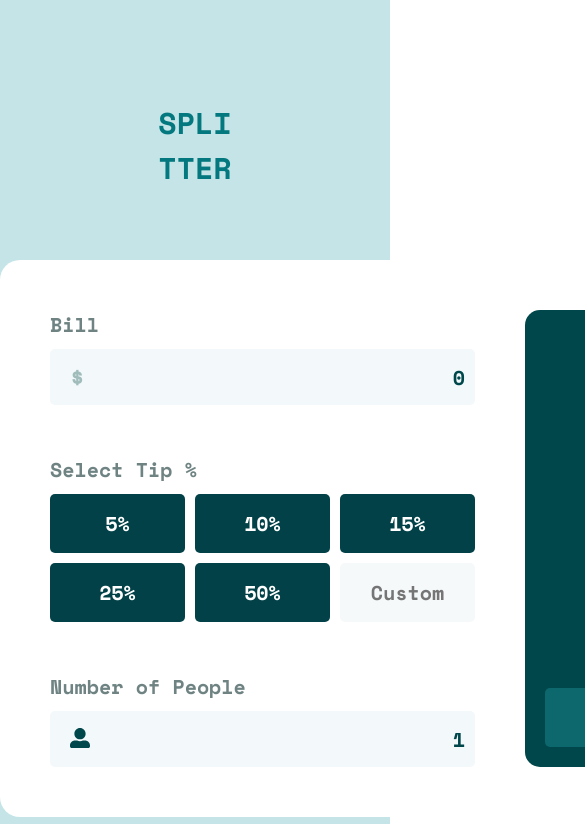
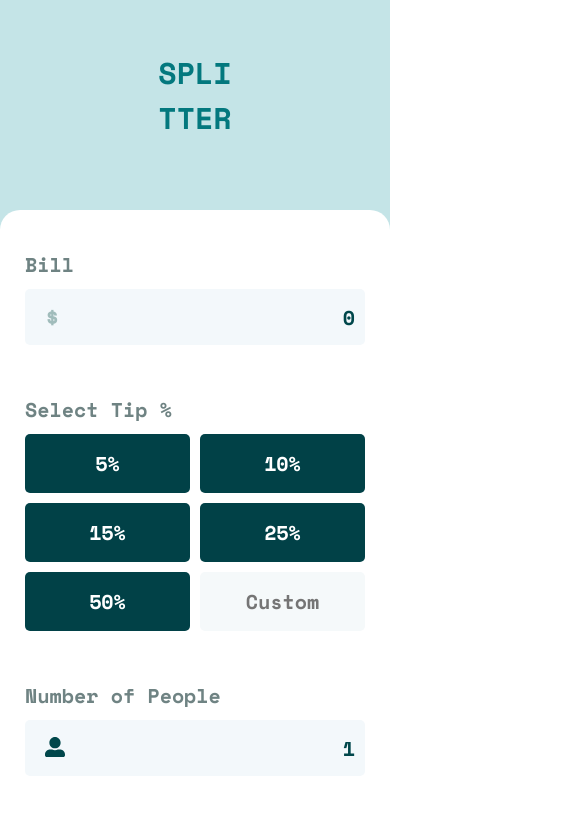
Before and after one commit to Nikola0707/tip-calculator, a React (Create React App) app: page / in a window 390 px wide. Shown: the top 824 px of the page, 585 px wide, since content can reach past the window. Built offline with nearby package versions, Linux system fonts and the light colour scheme.

Commit message:
working on responsivenest

```diff
--- a/src/components/Calculator.style.css
+++ b/src/components/Calculator.style.css
@@ -156,3 +156,18 @@ input[type=number]::-webkit-outer-spin-button {
   -webkit-appearance: none;
   margin: 0;
 }
+
+/* Responsive */
+@media only screen and (min-width: 320px) and (max-width: 768px) {
+  .app-container{
+    padding-top: 50px;
+  }
+  .calculator-container{
+    width: 100%;
+    grid-template-columns: 1fr;
+    padding: 40px 25px;
+  }
+  .select-tip-btns {
+    grid-template-columns: repeat(2, 1fr);
+  }
+}
```
Also changed, not shown: src/App.css (line endings or trailing spaces).
